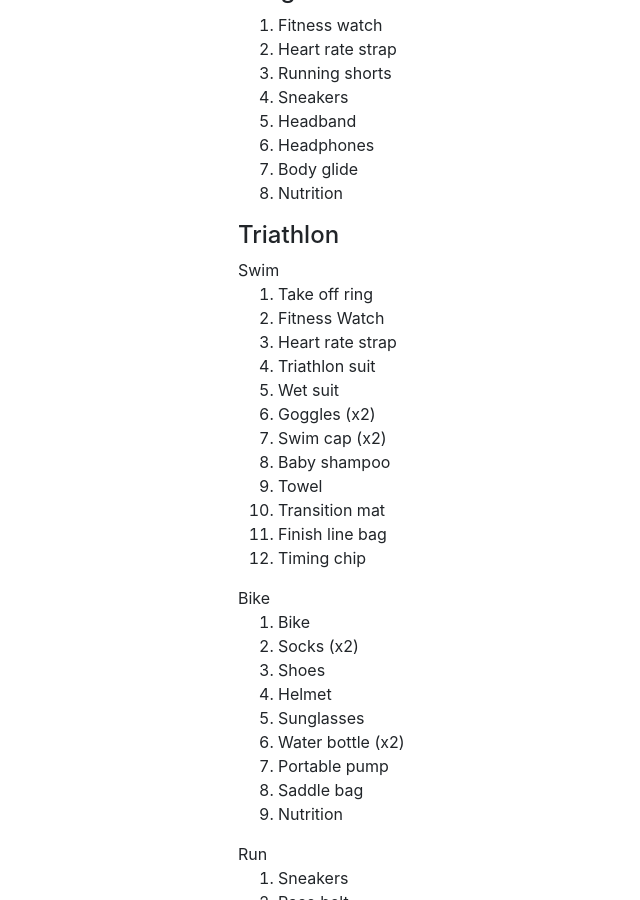
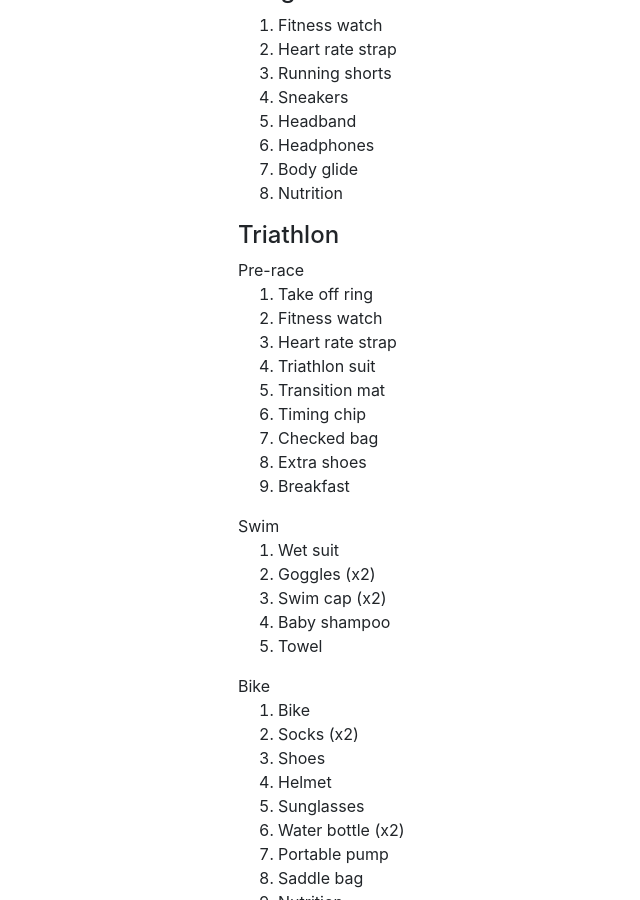
Before and after one commit to mackorone/mackorone.github.io, a Jekyll site: the page built from _posts/2022-07-10-activity-checklists.md, in a window 1280 px wide and 900 px high, scrolled down 808 px. Shown: the whole window, without its empty margins (33-673 px from the left). Built offline with Jekyll 4.4.1, drawn with Linux system fonts in a browser that asks for light colours; nearby versions of some CDN libraries.

Commit message:
More tri checklist updates

```diff
--- a/_posts/2022-07-10-activity-checklists.md
+++ b/_posts/2022-07-10-activity-checklists.md
@@ -43,19 +43,23 @@ Useful for packing and pre-race jitters.
 
 #### Triathlon
 
-<p style="margin-bottom:0px;">Swim</p>
+<p style="margin-bottom:0px;">Pre-race</p>
 1. Take off ring
-1. Fitness Watch
+1. Fitness watch
 1. Heart rate strap
 1. Triathlon suit
+1. Transition mat
+1. Timing chip
+1. Checked bag
+1. Extra shoes
+1. Breakfast
+
+<p style="margin-bottom:0px;">Swim</p>
 1. Wet suit
 1. Goggles (x2)
 1. Swim cap (x2)
 1. Baby shampoo
 1. Towel
-1. Transition mat
-1. Finish line bag
-1. Timing chip
 
 <p style="margin-bottom:0px;">Bike</p>
 1. Bike
```
